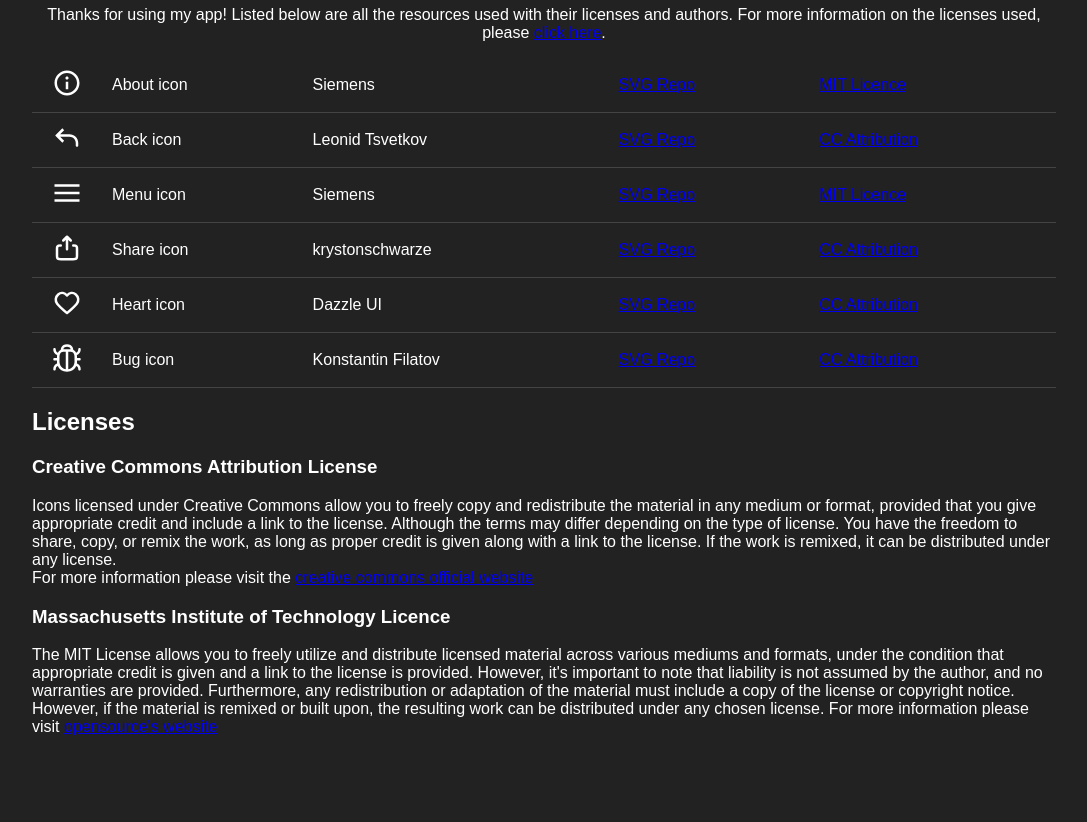
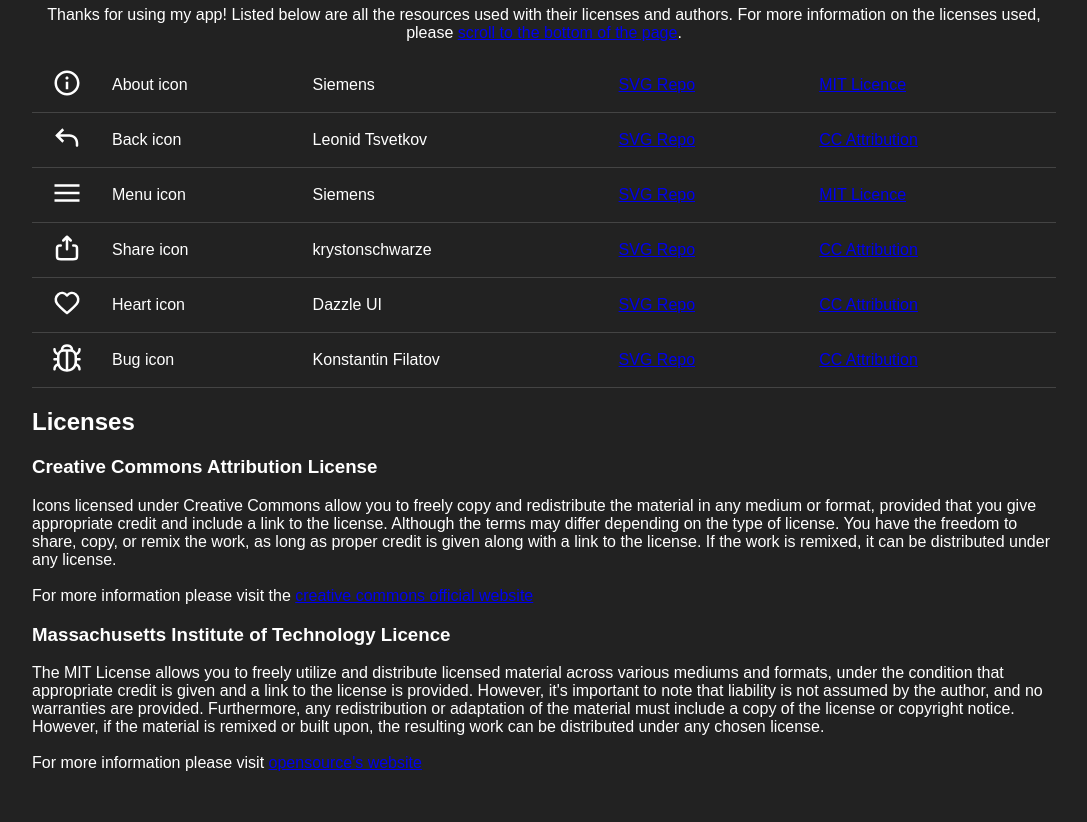
Before and after one commit to Lewis-Coding/CubeSolver-Credits, a plain HTML site: page index.html in a window 1280 px wide. Shown: the part 102-924 px from the top of the page, without its empty margins (96-1183 px from the left). Before the commit the page ends 888 px from the top, so only its background shows below. Drawn offline with Linux system fonts and the light colour scheme.

Commit message:
Update index.html

```diff
--- a/index.html
+++ b/index.html
@@ -46,7 +46,7 @@
 <body>
     <div class="container">
         <h1>Credits</h1>
-        <p style="text-align: center;">Thanks for using my app! Listed below are all the resources used with their licenses and authors. For more information on the licenses used, please <a href="#licenses">click here</a>.</p>
+        <p style="text-align: center;">Thanks for using my app! Listed below are all the resources used with their licenses and authors. For more information on the licenses used, please <a href="#licenses">scroll to the bottom of the page</a>.</p>
         <table>
             <tr>
                 <td><img src="icons/about.svg" alt="About Icon" style="width: 30px; height: 30px;"></td>
@@ -96,7 +96,7 @@
         <p>Icons licensed under Creative Commons allow you to freely copy and redistribute the material in any medium or format,
             provided that you give appropriate credit and include a link to the license. Although the terms may differ depending on the type of
             license. You have the freedom to share, copy, or remix the work, as long as proper credit is given along with a link to
-            the license. If the work is remixed, it can be distributed under any license.<br>For more information please visit the
+            the license. If the work is remixed, it can be distributed under any license.<br><br>For more information please visit the
             <a href="https://creativecommons.org/licenses/by/4.0/">creative commons official website</a>
         </p>
 
@@ -105,7 +105,7 @@
             that appropriate credit is given and a link to the license is provided. However, it's important to note that liability is not assumed by
             the author, and no warranties are provided. Furthermore, any redistribution or adaptation of the material must include a copy of the license
             or copyright notice. However, if the material is remixed or built upon, the resulting work can be distributed under any chosen license.
-            For more information please visit <a href="https://opensource.org/licenses/MIT">opensource's website</a></p>
+            <br><br>For more information please visit <a href="https://opensource.org/licenses/MIT">opensource's website</a></p>
     </div>
 </body>
 </html>
```
